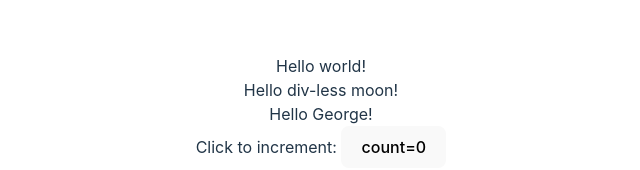
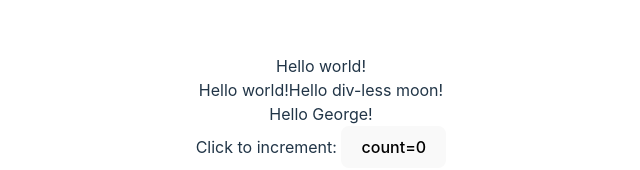
Before and after one commit to flarelabs-net/jsx-i18n-exploration, a React (Vite) app: page / in a window 1280 px wide. Shown: the part 161-331 px from the top of the page, without its empty margins (319-959 px from the left). Built offline with nearby package versions, Linux system fonts and the light colour scheme.

Commit message:
add `<i18n>` example

```diff
--- a/package.json
+++ b/package.json
@@ -9,7 +9,7 @@
     "build": "tsc -b && vite build",
     "lint": "eslint .",
     "preview": "vite preview",
-    "extract-messages": "pnpm extract-messages:json && pnpm extract-messages:xlif",
+    "extract-messages": "pnpm build && pnpm extract-messages:json && pnpm extract-messages:xlif",
     "extract-messages:json": "localize-extract --source dist/**/*.js --format json --outputPath messages.json",
     "extract-messages:xlif": "localize-extract --source dist/**/*.js --format xlif --outputPath messages.xlf",
     "translate:json": "localize-translate --root dist/ --source '**' --source-locale en  --translations ./messages-sk.json --missingTranslation error --outputPath dist-localized/{{LOCALE}}/",
--- a/src/App.tsx
+++ b/src/App.tsx
@@ -58,6 +58,11 @@ function App() {
       <div i18n>
         Hello world!
       </div>
+
+      { /* or alternatively using pseudo <i18n element, without the <div> element wrapper */}
+      <i18n>
+        Hello world!
+      </i18n>
 
       {/* compare to status quo:
       <Trans id="welcome.friendly-greeting" />
```
Also changed, not shown: 2 other files (tests, documents, lock files or other folders).
